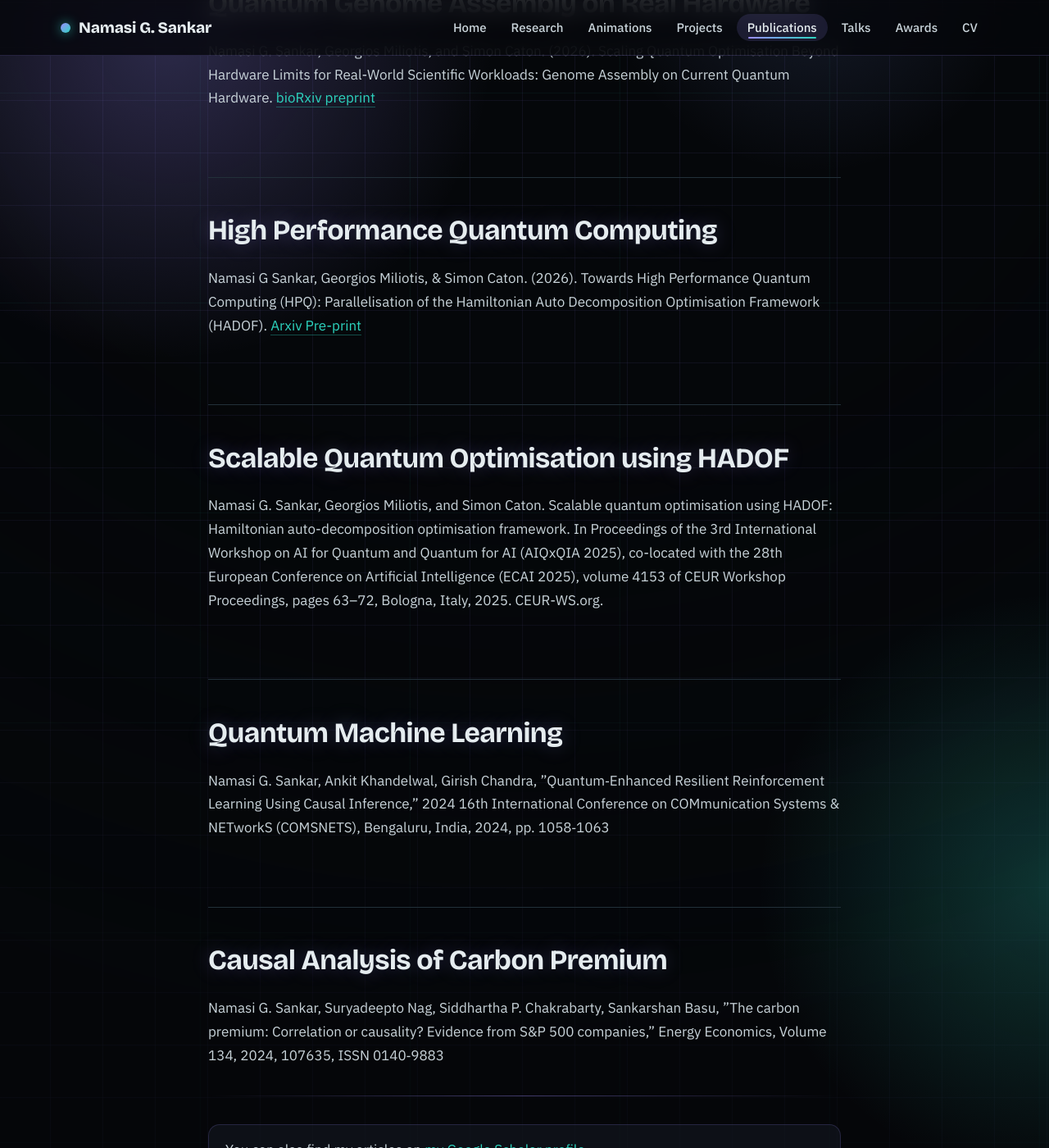
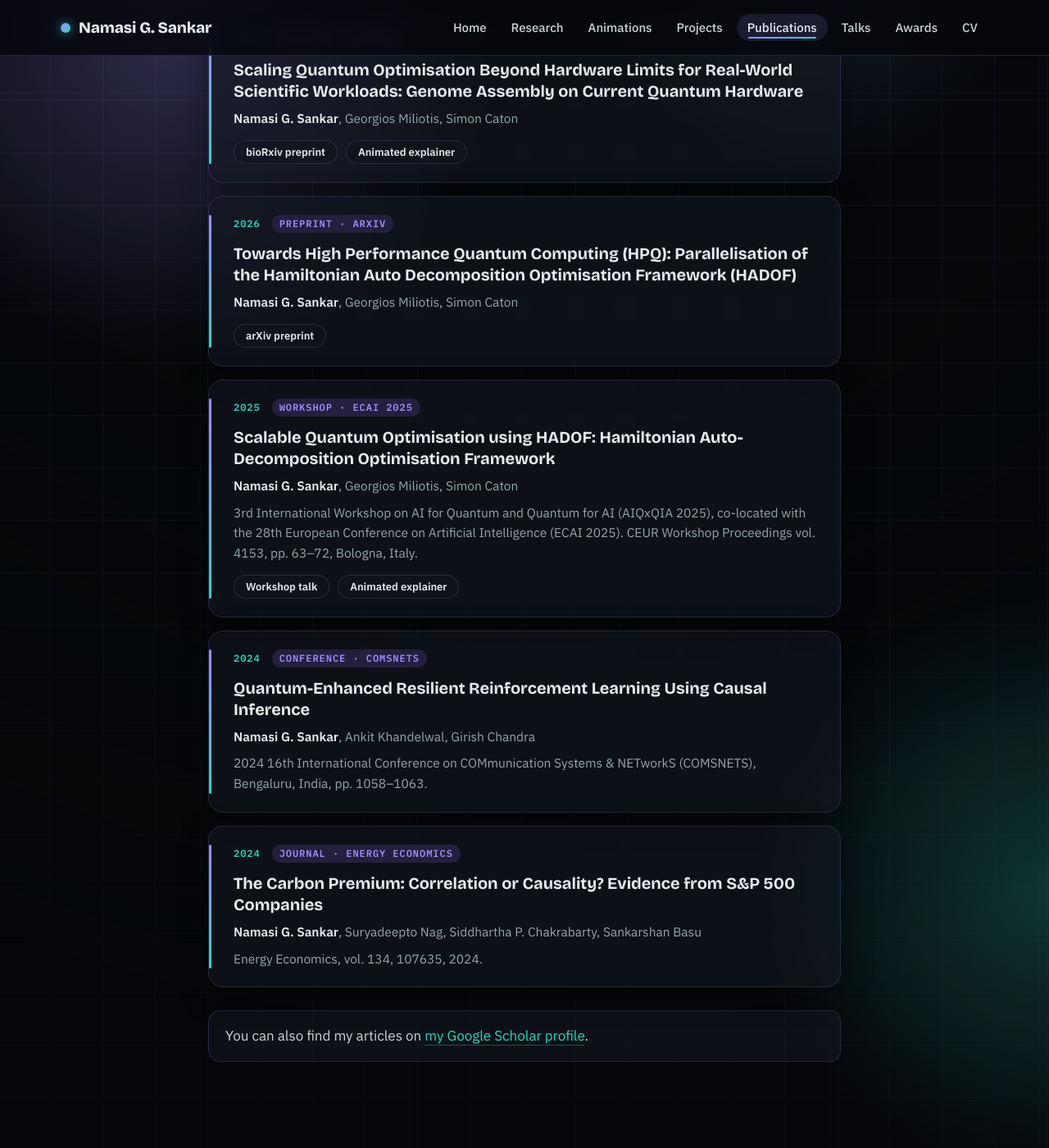
Before and after one commit to Namasi-PhD/Namasi-PhD.github.io, a Jekyll site: the page built from _pages/publications.md, in a window 1280 px wide and 1400 px high, scrolled down 401 px. Shown: the whole window at 82% size. Built offline with Jekyll 4.4.1, drawn with Linux system fonts in a browser that asks for light colours; some of the changed text lies outside the part shown.

Commit message:
Enhance publications page with new entries and lede
Added lede and updated publication entries with additional details and formatting.

```diff
--- a/_pages/publications.md
+++ b/_pages/publications.md
@@ -2,30 +2,49 @@
 layout: single
 title: "Publications"
 permalink: /publications/
+lede: "Preprints, proceedings and journal papers on scalable quantum optimisation, genomics, quantum machine learning and causal inference."
 ---
 
-## Quantum Genome Assembly on Real Hardware
+<div class="entries">
 
-Namasi G. Sankar, Georgios Miliotis, and Simon Caton. (2026). Scaling Quantum Optimisation Beyond Hardware Limits for Real-World Scientific Workloads: Genome Assembly on Current Quantum Hardware. [bioRxiv preprint](https://www.biorxiv.org/content/10.64898/2026.09.04.749434v1)
+<div class="card entry">
+  <div class="entry-meta"><span>2026</span><span class="pill">Preprint · bioRxiv</span></div>
+  <h3>Scaling Quantum Optimisation Beyond Hardware Limits for Real-World Scientific Workloads: Genome Assembly on Current Quantum Hardware</h3>
+  <p><strong>Namasi G. Sankar</strong>, Georgios Miliotis, Simon Caton</p>
+  <div class="links"><a href="https://www.biorxiv.org/content/10.64898/2026.09.04.749434v1">bioRxiv preprint</a><a href="/explainers/#genome">Animated explainer</a></div>
+</div>
 
-## High Performance Quantum Computing
+<div class="card entry">
+  <div class="entry-meta"><span>2026</span><span class="pill">Preprint · arXiv</span></div>
+  <h3>Towards High Performance Quantum Computing (HPQ): Parallelisation of the Hamiltonian Auto Decomposition Optimisation Framework (HADOF)</h3>
+  <p><strong>Namasi G. Sankar</strong>, Georgios Miliotis, Simon Caton</p>
+  <div class="links"><a href="https://doi.org/10.48550/arXiv.2604.27836">arXiv preprint</a></div>
+</div>
 
-Namasi G Sankar, Georgios Miliotis, & Simon Caton. (2026). Towards High Performance Quantum Computing (HPQ): Parallelisation of the Hamiltonian Auto Decomposition Optimisation Framework (HADOF). [Arxiv Pre-print](https://doi.org/10.48550/arXiv.2604.27836)
+<div class="card entry">
+  <div class="entry-meta"><span>2025</span><span class="pill">Workshop · ECAI 2025</span></div>
+  <h3>Scalable Quantum Optimisation using HADOF: Hamiltonian Auto-Decomposition Optimisation Framework</h3>
+  <p><strong>Namasi G. Sankar</strong>, Georgios Miliotis, Simon Caton</p>
+  <p>3rd International Workshop on AI for Quantum and Quantum for AI (AIQxQIA 2025), co-located with the 28th European Conference on Artificial Intelligence (ECAI 2025). CEUR Workshop Proceedings vol. 4153, pp. 63–72, Bologna, Italy.</p>
+  <div class="links"><a href="/talks/">Workshop talk</a><a href="/explainers/#hadof">Animated explainer</a></div>
+</div>
 
-## Scalable Quantum Optimisation using HADOF
+<div class="card entry">
+  <div class="entry-meta"><span>2024</span><span class="pill">Conference · COMSNETS</span></div>
+  <h3>Quantum-Enhanced Resilient Reinforcement Learning Using Causal Inference</h3>
+  <p><strong>Namasi G. Sankar</strong>, Ankit Khandelwal, Girish Chandra</p>
+  <p>2024 16th International Conference on COMmunication Systems &amp; NETworkS (COMSNETS), Bengaluru, India, pp. 1058–1063.</p>
+</div>
 
-Namasi G. Sankar, Georgios Miliotis, and Simon Caton. Scalable quantum optimisation using HADOF: Hamiltonian auto-decomposition optimisation framework. In Proceedings of the 3rd International Workshop on AI for Quantum and Quantum for AI (AIQxQIA 2025), co-located with the 28th European Conference on Artificial Intelligence (ECAI 2025), volume 4153 of CEUR Workshop Proceedings, pages 63–72, Bologna, Italy, 2025. CEUR-WS.org.
+<div class="card entry">
+  <div class="entry-meta"><span>2024</span><span class="pill">Journal · Energy Economics</span></div>
+  <h3>The Carbon Premium: Correlation or Causality? Evidence from S&amp;P 500 Companies</h3>
+  <p><strong>Namasi G. Sankar</strong>, Suryadeepto Nag, Siddhartha P. Chakrabarty, Sankarshan Basu</p>
+  <p>Energy Economics, vol. 134, 107635, 2024.</p>
+</div>
 
-## Quantum Machine Learning
+</div>
 
-Namasi G. Sankar, Ankit Khandelwal, Girish Chandra, ”Quantum‑Enhanced Resilient Reinforcement Learning Using Causal Inference,” 2024 16th International Conference on COMmunication Systems & NETworkS (COMSNETS), Bengaluru, India, 2024, pp. 1058‑1063
-
-## Causal Analysis of Carbon Premium
-
-Namasi G. Sankar, Suryadeepto Nag, Siddhartha P. Chakrabarty, Sankarshan Basu, ”The carbon premium: Correlation or causality? Evidence from S&P 500 companies,” Energy Economics, Volume 134, 2024, 107635, ISSN 0140‑9883
-
-
----
 {% if site.author.googlescholar %}
-  <div class="wordwrap">You can also find my articles on <a href="{{site.author.googlescholar}}">my Google Scholar profile</a>.</div>
+<div class="wordwrap">You can also find my articles on <a href="{{ site.author.googlescholar }}">my Google Scholar profile</a>.</div>
 {% endif %}
```
